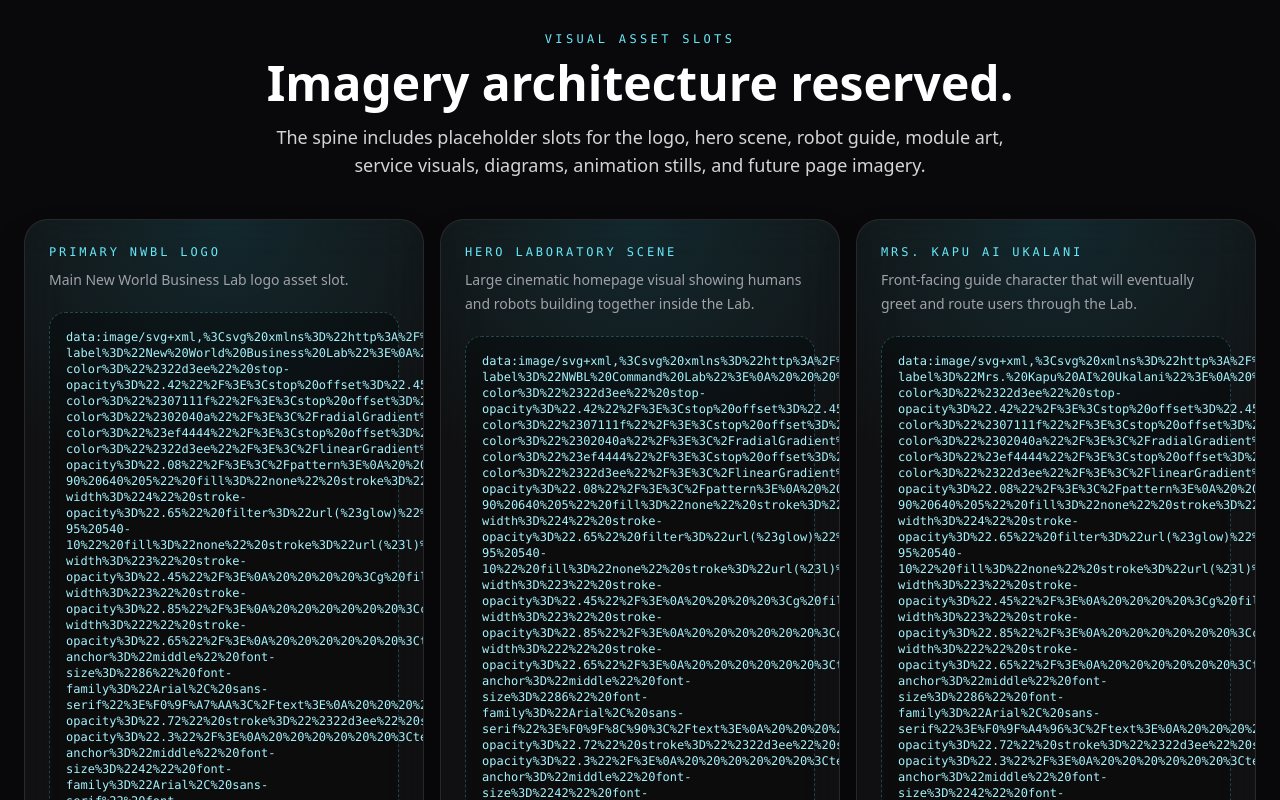
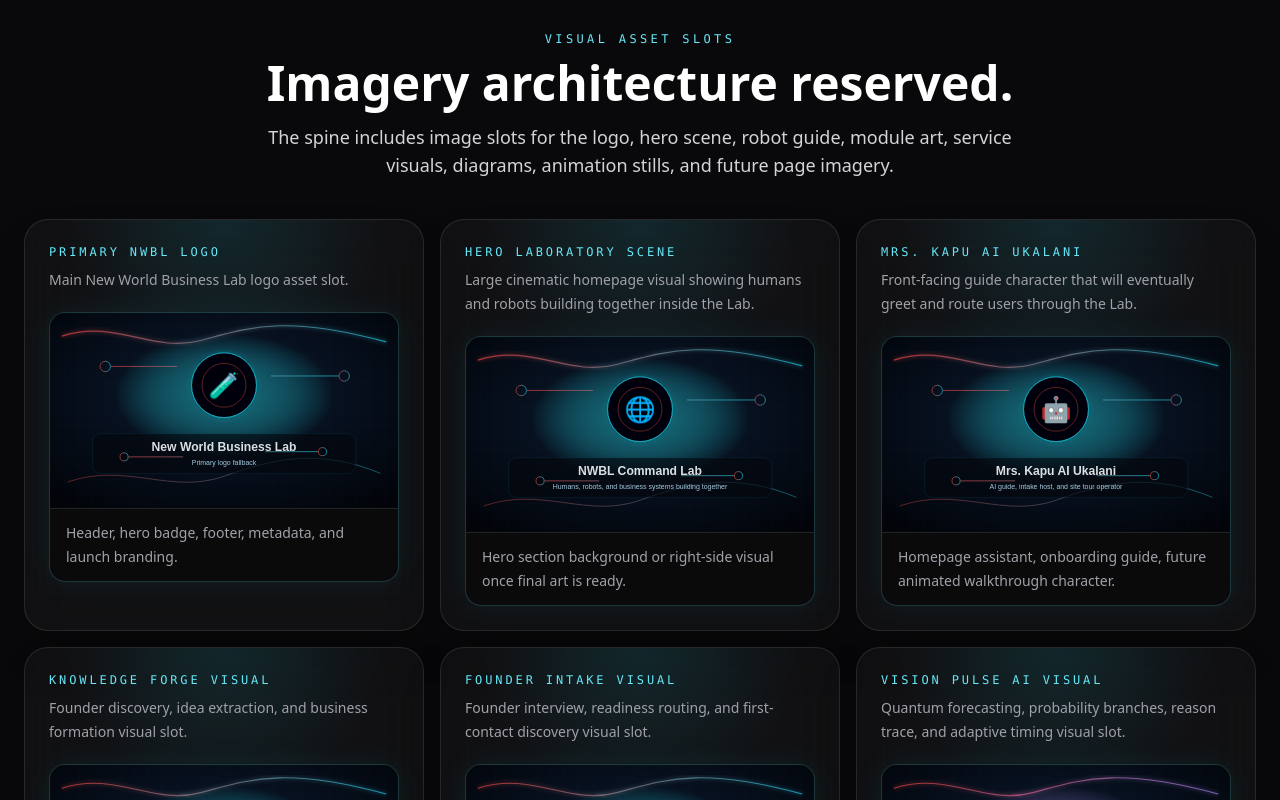
Before and after one commit to newworldbusinesslab/nwbl_eco_2, a Next.js app: page / in a window 1280 px wide. Shown: the part 10480-11280 px from the top of the page. Built offline with nearby package versions, Linux system fonts and the light colour scheme.

Commit message:
Fix visual slot grid to render images instead of raw data URI text

```diff
--- a/src/components/visuals/ImagePlaceholderGrid.tsx
+++ b/src/components/visuals/ImagePlaceholderGrid.tsx
@@ -16,7 +16,7 @@
             Imagery architecture reserved.
           </h2>
           <p className="mt-4 text-base leading-7 text-zinc-300 md:text-lg">
-            The spine includes placeholder slots for the logo, hero scene, robot guide, module art, service visuals, diagrams, animation stills, and future page imagery.
+            The spine includes image slots for the logo, hero scene, robot guide, module art, service visuals, diagrams, animation stills, and future page imagery.
           </p>
         </div>
 
@@ -27,12 +27,19 @@
               label={slot.label}
               description={slot.description}
             >
-              <div className="mt-5 rounded-2xl border border-dashed border-cyan-300/25 bg-black/30 p-4">
-                <p className="font-mono text-xs text-cyan-200">{slot.assetPath}</p>
-                <p className="mt-2 text-sm leading-6 text-zinc-400">
-                  {slot.intendedUse}
-                </p>
-              </div>
+              <figure className="mt-5 overflow-hidden rounded-2xl border border-cyan-300/20 bg-black/35 shadow-[0_0_30px_rgba(34,211,238,0.08)]">
+                <img
+                  src={slot.assetPath}
+                  alt={slot.label}
+                  loading="lazy"
+                  className="aspect-video w-full object-cover"
+                />
+                <figcaption className="border-t border-white/10 px-4 py-3">
+                  <p className="text-sm leading-6 text-zinc-400">
+                    {slot.intendedUse}
+                  </p>
+                </figcaption>
+              </figure>
             </VisualAssetFrame>
           ))}
         </div>
```
